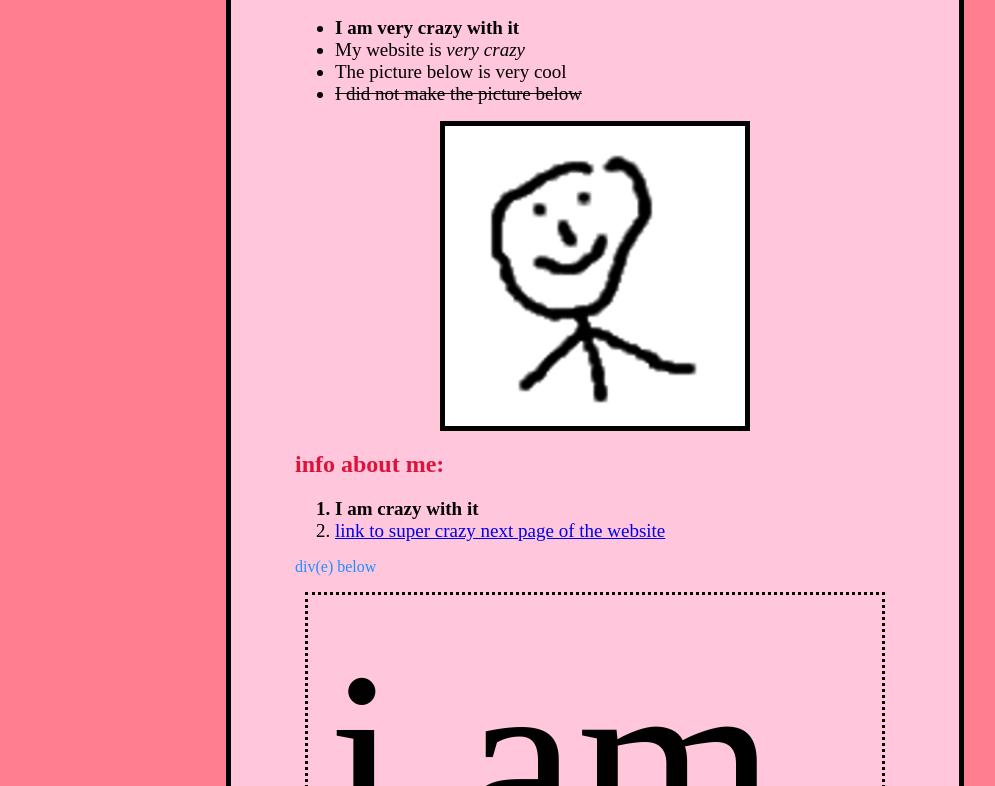
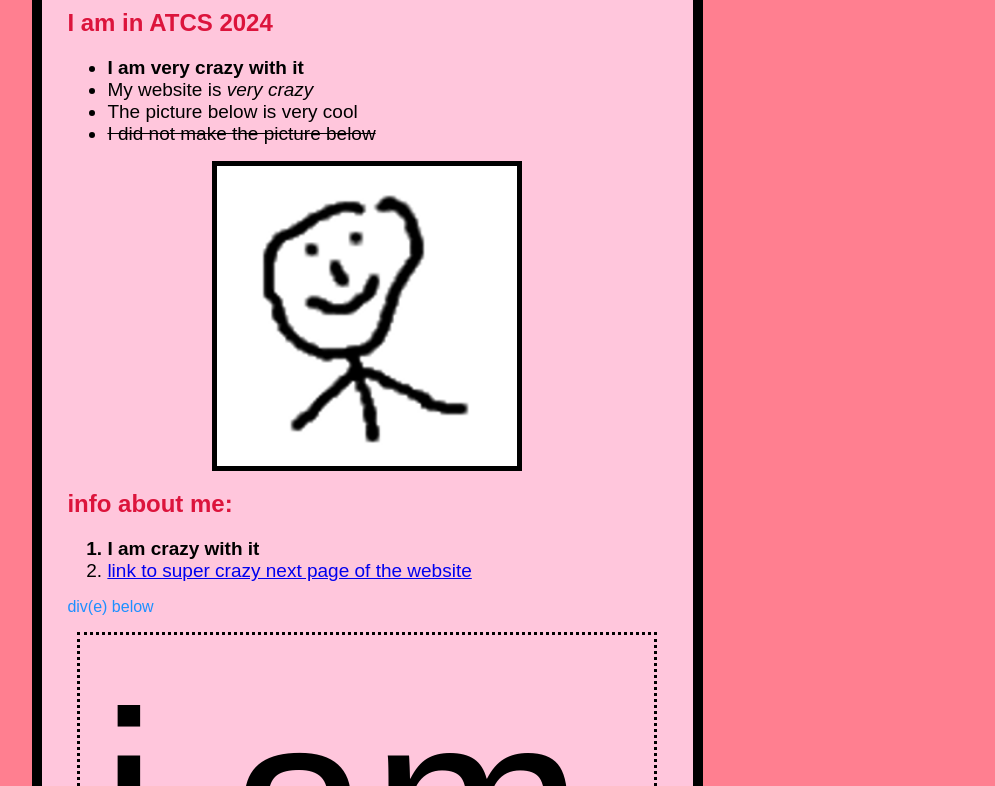
Before and after one commit to akafl916/Lab1, a plain HTML site: page index.html in a window 1280 px wide. Shown: the part 184-970 px from the top of the page, without its empty margins (45-1040 px from the left). Drawn offline with Linux system fonts and the light colour scheme.

Commit message:
Added Font

```diff
--- /dev/null
+++ b/css/style-sheet-general.css
@@ -0,0 +1,13 @@
+body {
+    font-family: 'Nanum-Gothic', sans-serif;
+    margin: 4vh 6vw 4vh 6vw;
+    padding: 2vw;
+}
+
+p {
+    font-size: 16px;
+}
+
+li{
+    font-size: 19px;
+}
--- a/css/style-sheet-index.css
+++ b/css/style-sheet-index.css
@@ -1,14 +1,13 @@
 html {
     background-color: #ff7f90;
+    font-family: 'Nanum-Gothic', sans-serif;
 }
 body {
-    border: 5px solid black;
-    padding: 0 5vw 0 5vw;
-
     background-color: #ffc6dc;
     width: 600px;
-    margin: 3vh auto 3vh auto ;
+    border: solid black 10px;
 }
+
 h1 {
     margin:20px;
     padding: 1vh 0 1vh 0;
--- a/css/style-sheet-secondpage.css
+++ b/css/style-sheet-secondpage.css
@@ -3,8 +3,6 @@ html {
 }
 
 body {
-    margin: 4vh 6vw 4vh 6vw;
-    padding: 2vw;
     background-color:rgb(197, 93, 93);
     border: solid rgb(255, 137, 111) 10px;
 }
@@ -36,14 +34,6 @@ h3 {
     font-size: 3vw;
 }
 
-ol, ul {
-    font-size: 2vw;
-}
-
-p {
-    font-size: 2vw;
-}
-
 div {
     font-size: 50vw;
 }
--- a/index.html
+++ b/index.html
@@ -5,6 +5,10 @@
         <meta http-equiv="X-UA-Compatible" content="IE=edge">
         <meta name="viewport" content="width=device-width, initial-scale=1.0">
         <link href="css/style-sheet-index.css" rel="stylesheet" type="text/css">
+        <link href="css/style-sheet-general.css" rel="stylesheet" type="text/css">
+        <link rel="preconnect" href="https://fonts.googleapis.com">
+        <link rel="preconnect" href="https://fonts.gstatic.com" crossorigin>
+        <link href="https://fonts.googleapis.com/css2?family=Nanum+Gothic&display=swap" rel="stylesheet">
         <title>Very Crazy Lab 1</title>
     </head>
     <body>
```
Also changed, not shown: flstudio.html (+5 -0 lines).
